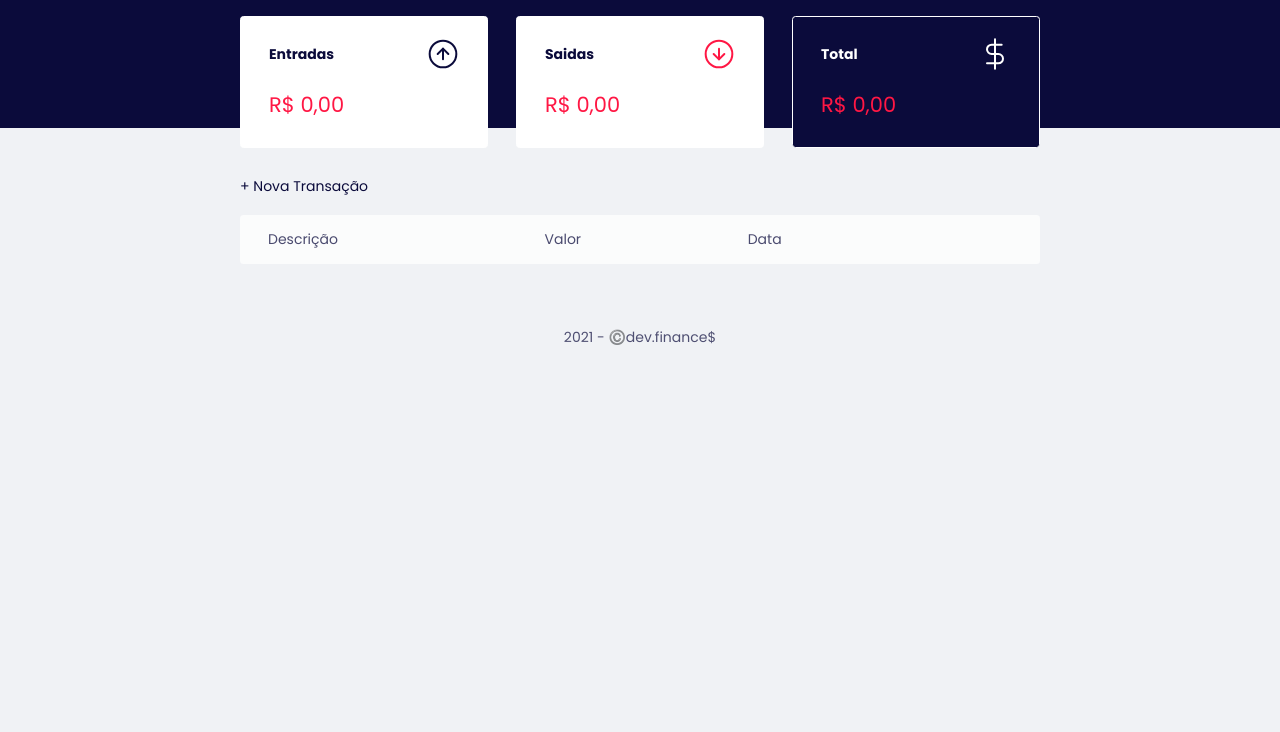
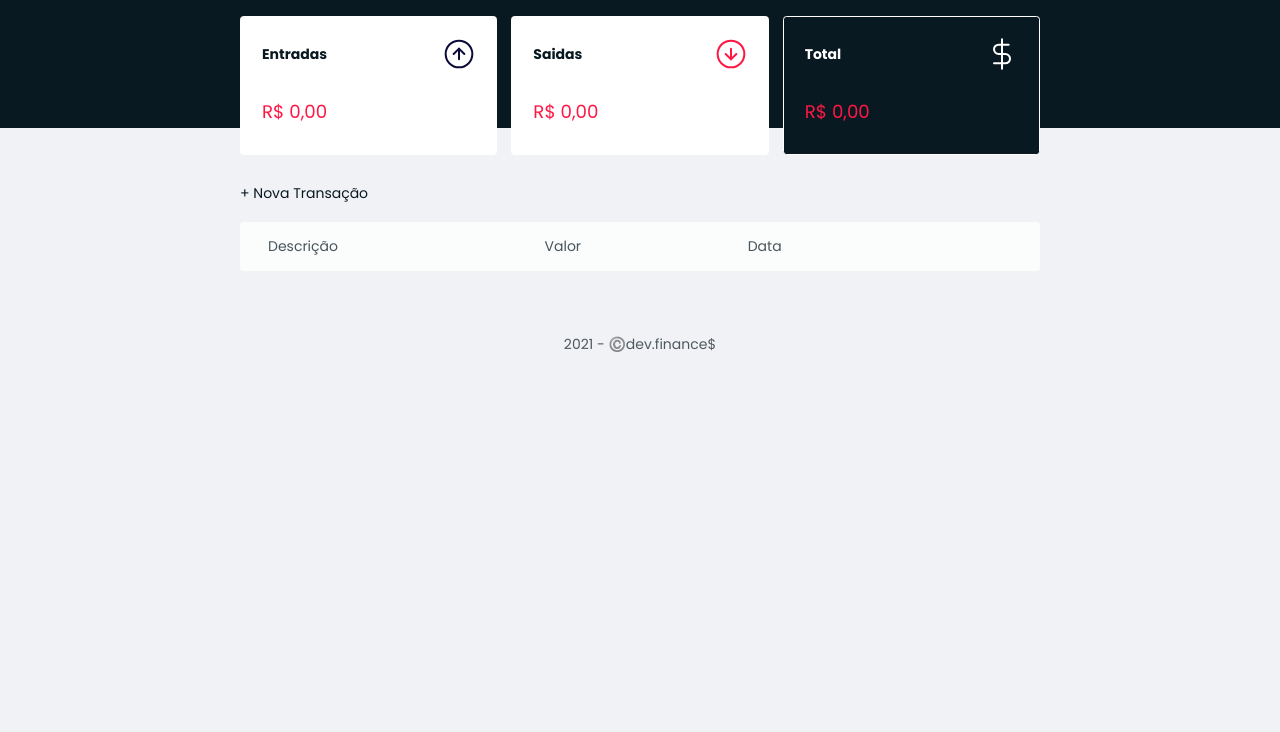
Before and after one commit to rvitor5197/maratona-discover, a plain HTML site: page index.html in a window 1280 px wide. Shown: the part 68-800 px from the top of the page. Drawn offline with Linux system fonts and the light colour scheme.

Commit message:
:pencil: change color and fixing expense card

```diff
--- a/styles.css
+++ b/styles.css
@@ -1,7 +1,7 @@
 /* Global =====================*/
 :root{
-    --color-blue: #0B0B3B;
-    --lblue: #0000ff;
+    --color-blue: #091921;
+    --lblue: #0B0B3B;
     --pink: #FF1744;
 }
 
@@ -127,7 +127,7 @@ header{
 /* Cards =====================*/
 .card{
     background: white;
-    padding: 1.5rem 2rem;
+    padding: 1.5rem 1.5rem;
 
     border: solid 1px white;
     border-radius: 0.25rem;
@@ -148,10 +148,10 @@ header{
 }
 
 .card p {
-    font-size: 1.5rem;
+    font-size: 1.3rem;
     line-height: 3rem;
     color: var(--pink);
-    margin-top: 1rem;
+    margin-top: 1.5rem;
 }
 
 .card.total{
@@ -311,6 +311,6 @@ footer{
     #balance{
         display: grid;
         grid-template-columns: 1fr 1fr 1fr;
-        gap: 2rem;
+        gap: 1rem;
     }
 }
```
